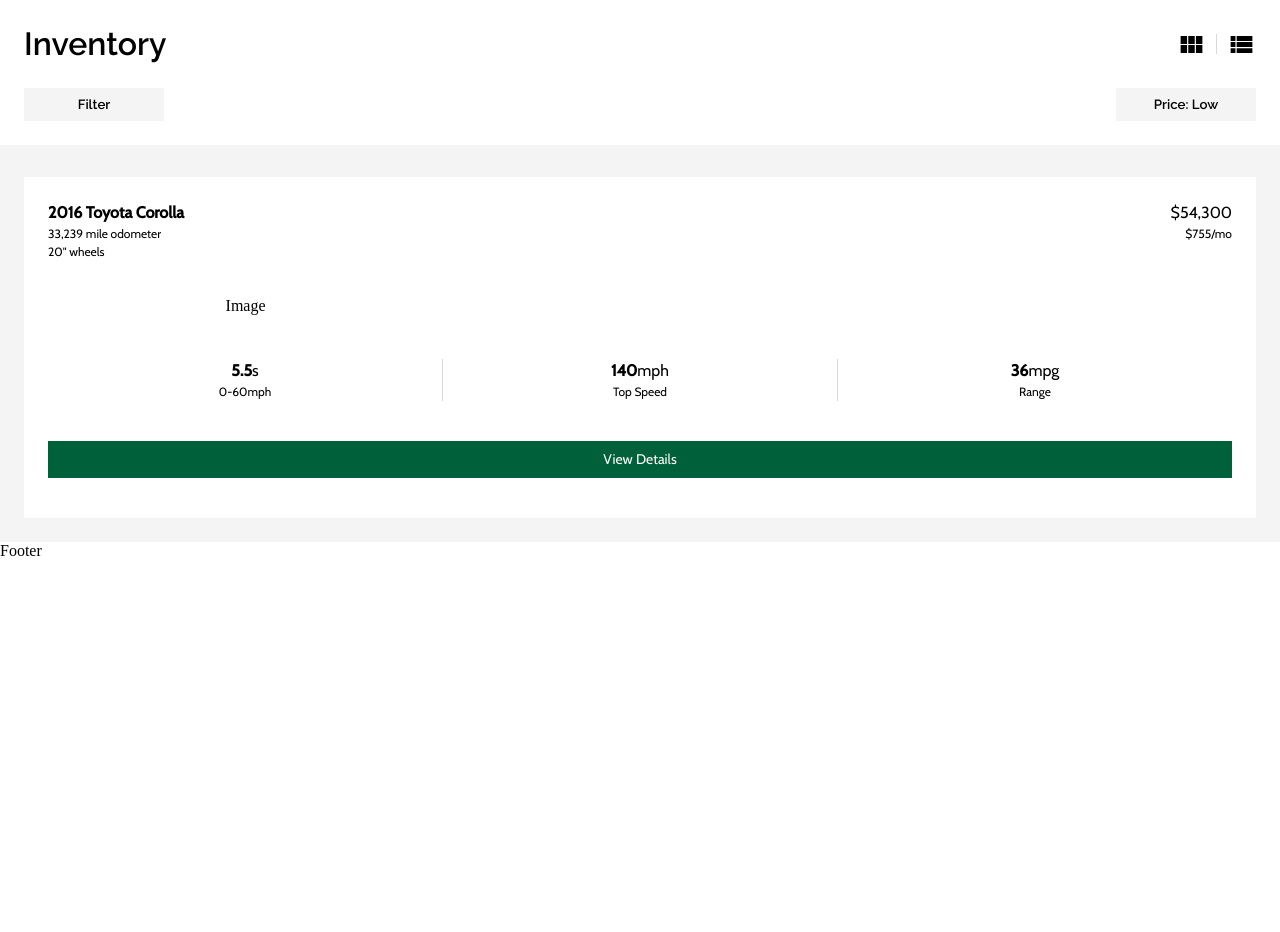
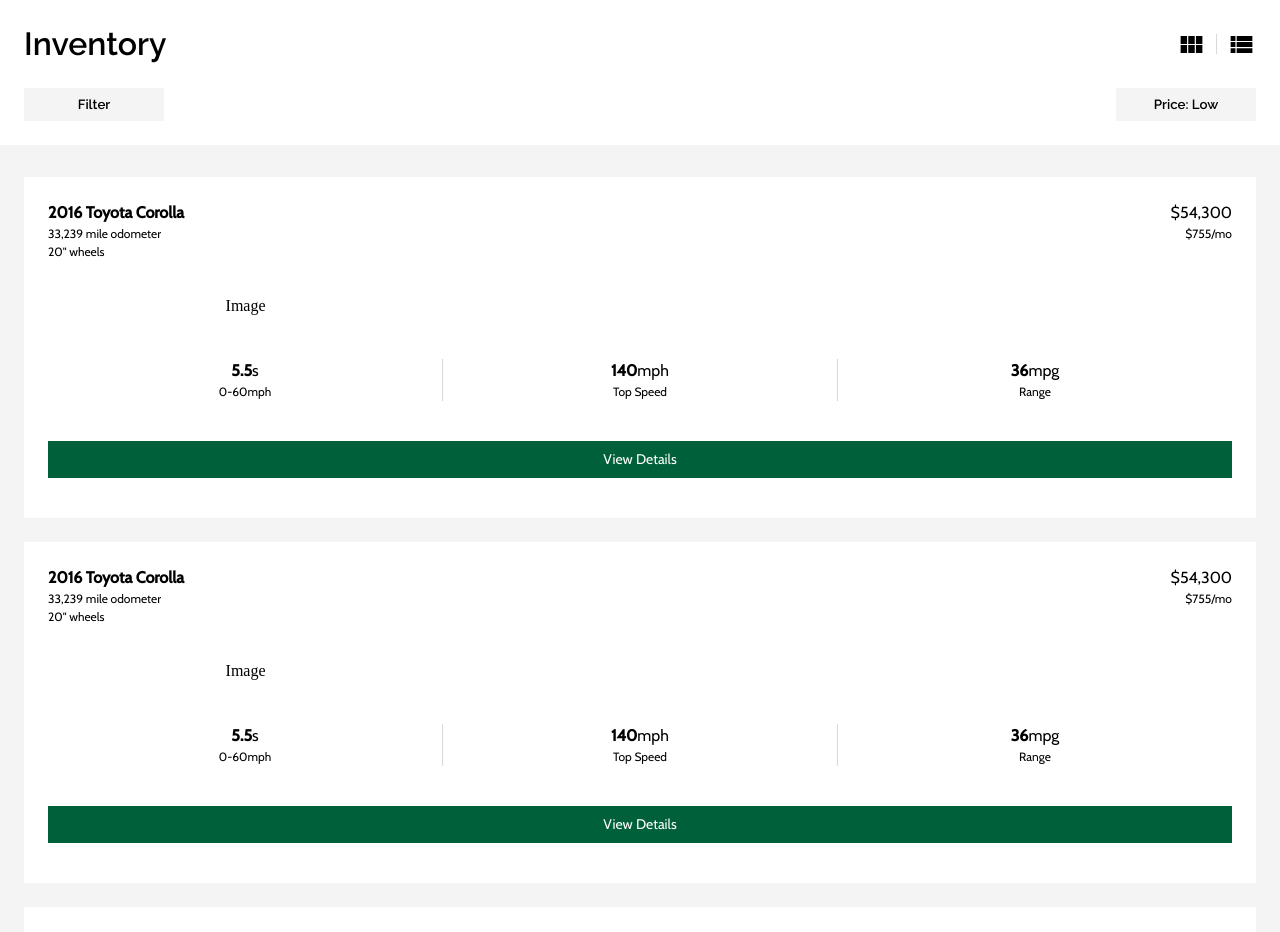
Before and after one commit to kevincastrochavez/carstro, a React (Create React App) app: page /inventory in a window 1280 px wide. Shown: the top 932 px of the page. Before the commit the page ends 800 px from the top, so only its background shows below. Built offline with nearby package versions, Linux system fonts and the light colour scheme.

Commit message:
added carinventory components to test and made the hiding bar sticky

```diff
--- a/src/pages/Inventory.js
+++ b/src/pages/Inventory.js
@@ -24,8 +24,11 @@ function Inventory() {
           <Button text='Price: Low' bgColor='grey' />
         </div>
       </div>
-      <div className='inventory_hider'></div>
+      <div className='inventory_hiddenBar'></div>
       <div className='inventory_carsContainer'>
+        <CarInventory />
+        <CarInventory />
+        <CarInventory />
         <CarInventory />
       </div>
     </main>
--- a/src/styles/inventory.scss
+++ b/src/styles/inventory.scss
@@ -38,13 +38,18 @@
     }
   }
 
-  &_hider {
+  &_hiddenBar {
     height: $px-8;
     background-color: $bgnd-lightgray;
+    position: sticky;
+    top: 0;
   }
 
   &_carsContainer {
     padding: $px-24;
     background-color: $bgnd-lightgray;
+
+    display: grid;
+    gap: $px-24;
   }
 }
```
